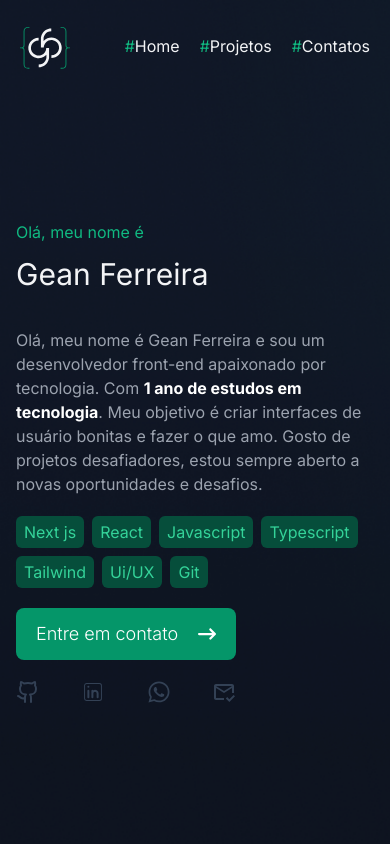
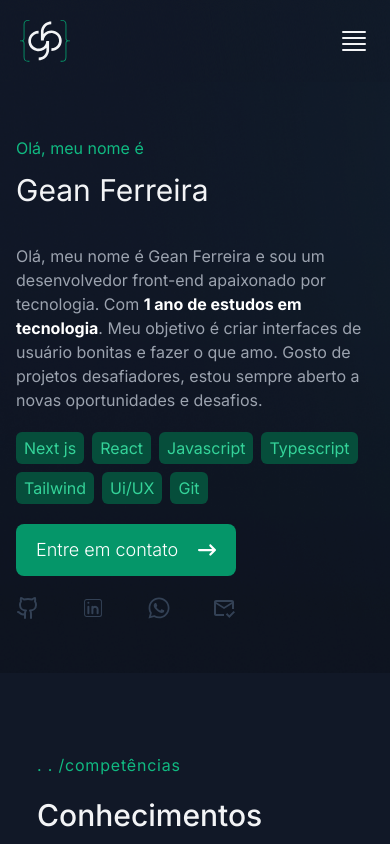
Before and after one commit to Dom-Garotom/Portifolio, a Next.js app: page / in a window 390 px wide. Shown: the top 844 px of the page. Built offline with nearby package versions, Linux system fonts and the light colour scheme.

Commit message:
refactor: atualizando o responsivo do header para telas mobiles e corrigindo erros de tamanho com outros componentes

```diff
--- a/src/components/moleculas/projectsItem/index.tsx
+++ b/src/components/moleculas/projectsItem/index.tsx
@@ -1,5 +1,5 @@
 import Image from "next/image";
-import ImageDefault from "../../../public/images/Foto (1).png"
+import ImageDefault from "../../../../public/images/Foto (1).png"
 
 interface ProjectItemProps {
     src?: any;
--- a/src/components/organismo/header/index.tsx
+++ b/src/components/organismo/header/index.tsx
@@ -1,12 +1,19 @@
+"use client"
+
 import Image from "next/image";
 import HeaderLink from "./headerLink";
 import img from '../../../../public/images/logo.svg'
+import { useState } from "react";
 
 function Header() {
+    const [isVisible, setIsVisible] = useState(false);
+
+
     return (
         <>
-            <header className="absolute top-0 w-full z-10 h-24 flex items-center justify-center mb-10" >
-                <div className="flex justify-between w-full  items-center  container  px-5 lg:p-0">
+            <header className="sm:absolute sm:bg-transparent top-2 w-full z-10  flex items-center justify-center flex-col bg-hero-image" >
+
+                <div className="flex justify-between w-full  items-center  container  p-5">
 
                     <div>
                         <Image
@@ -17,12 +24,28 @@ function Header() {
                         />
                     </div>
 
-                    <nav className="flex  gap-5 sm:gap-10">
+                    <nav className="hidden sm:flex  gap-5 sm:gap-10">
                         <HeaderLink href="/" content="Home" />
                         <HeaderLink href="/projetos" content="Projetos" />
                         <HeaderLink href="/contact" content="Contatos" />
                     </nav>
+
+                    <div className="sm:hidden"  onClick={() => setIsVisible(!isVisible)}>
+                        <svg xmlns="http://www.w3.org/2000/svg" fill="none" viewBox="0 0 24 24" strokeWidth={1.5} stroke="currentColor" className="size-8">
+                            <path strokeLinecap="round" strokeLinejoin="round" d="M3.75 5.25h16.5m-16.5 4.5h16.5m-16.5 4.5h16.5m-16.5 4.5h16.5" />
+                        </svg>
+                    </div>
                 </div>
+
+                {isVisible &&
+                    <nav className="flex flex-col w-full items-center gap-4  bg-hero-image transition-all transition-[300ms] sm:hidden ">
+                        <HeaderLink href="/" content="Home" />
+                        <HeaderLink href="/projetos" content="Projetos" />
+                        <HeaderLink href="/contact" content="Contatos" />
+                    </nav>
+                }
+
+
 
             </header>
         </>
--- a/src/components/organismo/hero/index.tsx
+++ b/src/components/organismo/hero/index.tsx
@@ -9,7 +9,7 @@ import { MdOutlineMarkEmailRead } from "react-icons/md";
 
 function HeroSection() {
     return (
-        <section className="flex flex-col-reverse md:flex-row-reverse items-center justify-around pt-20 bg-hero-image bg-cover bg-no-repeat h-[100vh]">
+        <section className="min-h-[70vh] sm:h-[100vh] flex flex-col-reverse md:flex-row-reverse items-center justify-around sm:pt-20 bg-hero-image bg-cover bg-no-repeat ">
             <Image
                 className="aspect-auto hidden md:block md:w-[450px] lg:w-[550px] h-[450px]"
                 src={Person}
```
